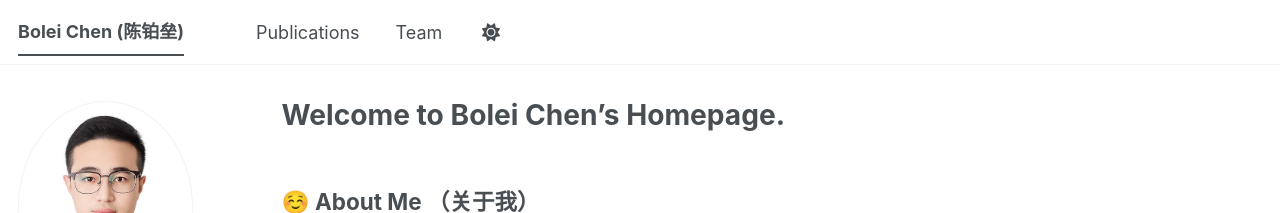
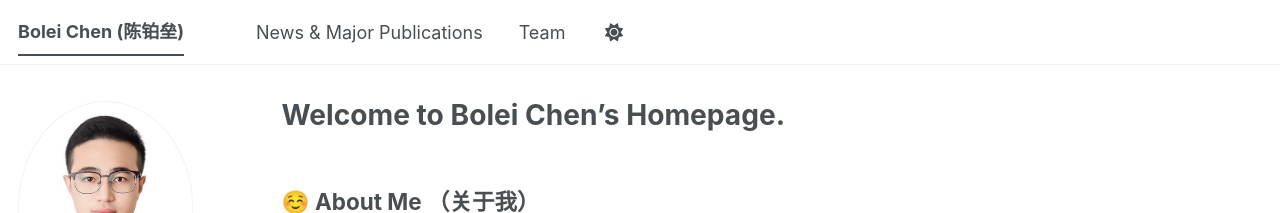
Before and after one commit to BoLeiChen/boleichen.github.io, a Jekyll site: the page built from _pages/about.md, in a window 1280 px wide. Shown: the top 213 px of the page. Built offline with Jekyll 4.4.1, drawn with Linux system fonts in a browser that asks for light colours; emoji names are drawn with the system emoji font; a style sheet for code colours, icons or effects is not loaded.

Commit message:
Update navigation.yml

```diff
--- a/_data/navigation.yml
+++ b/_data/navigation.yml
@@ -8,7 +8,7 @@
 #      Markdown formatted page while the second is generated using JSON.
 
 main:
-  - title: "Publications"
+  - title: "News & Major Publications"
     url: /cv/
 
   #- title: "Publications"
```
